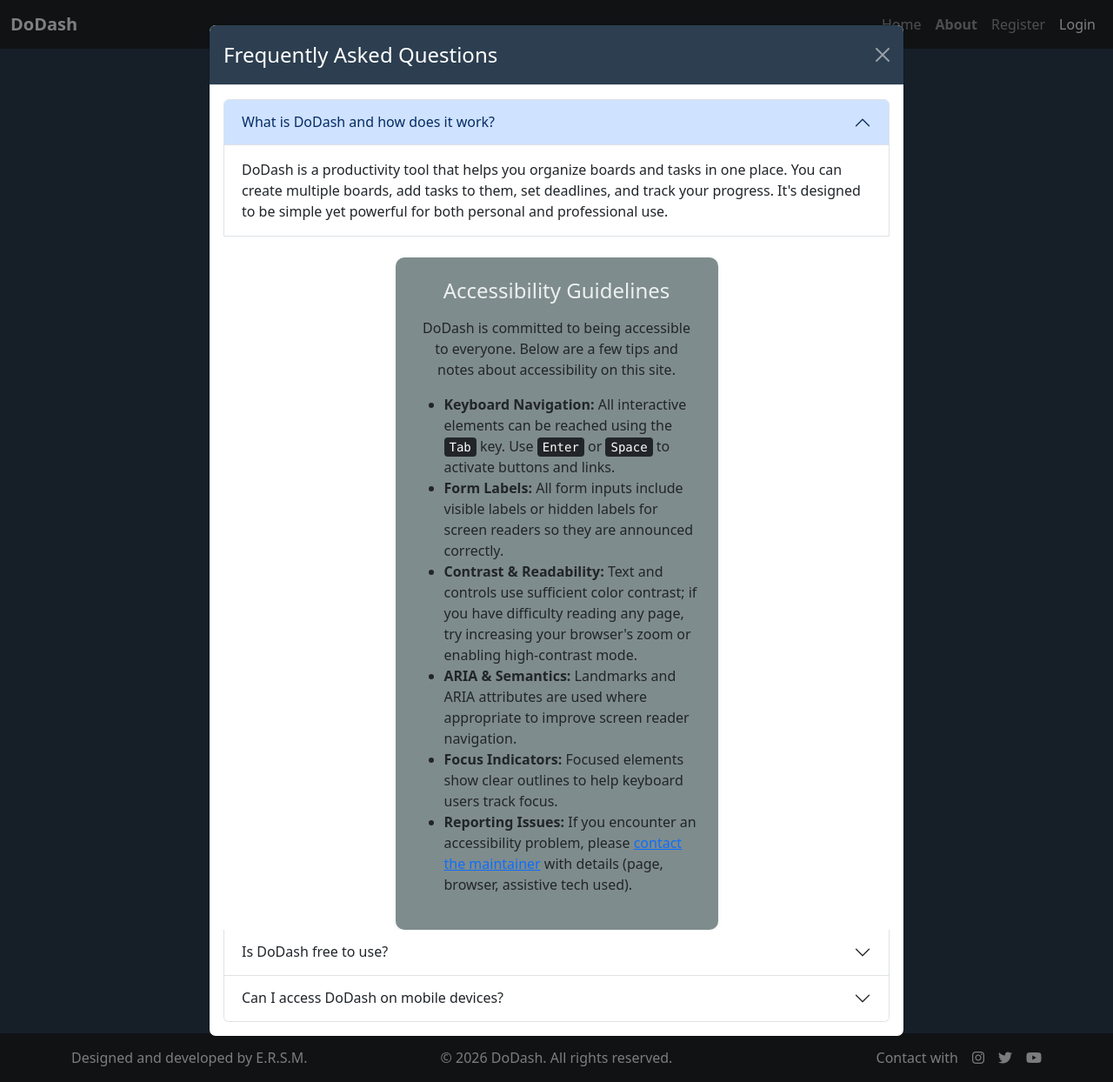
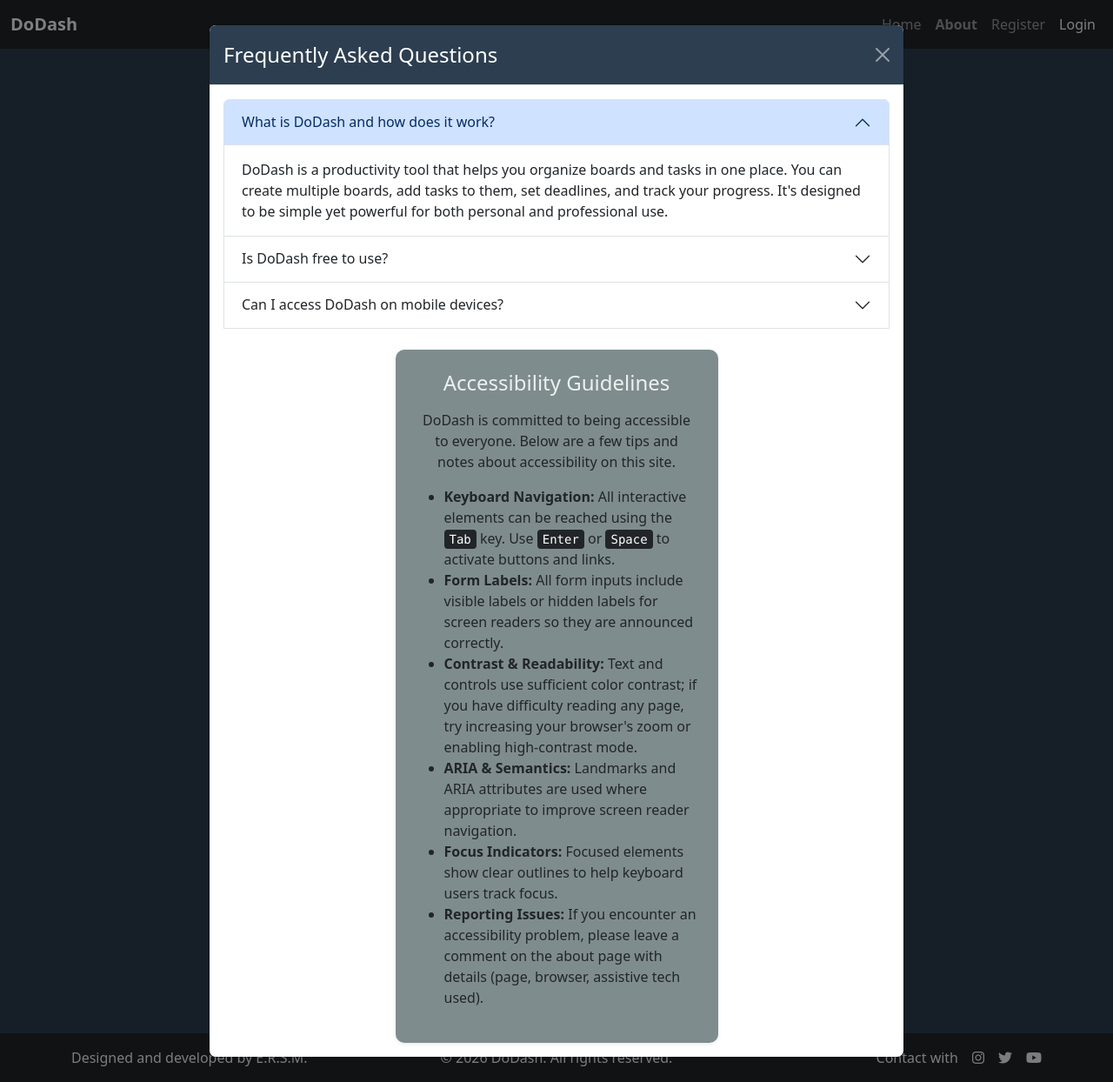
Before and after one commit to Enrique2007s/django-todo-app, a Django app: page /about/ in a window 1280 px wide, after a click on "Frequently Asked Questions". Shown: the whole page at 87% size. Run offline with Django 4.2, Linux system fonts and the light colour scheme; data that the repository does not hold is empty; some libraries are stand-ins or nearby versions; some web fonts are replaced.

Commit message:
accessibility guidelines, fix FAQ modal

```diff
--- a/about/templates/about/about.html
+++ b/about/templates/about/about.html
@@ -121,33 +121,13 @@
                     <!-- FAQ 1 -->
                     <div class="accordion-item">
                         <h3 class="accordion-header">
-                            <button class="accordion-button" type="button" data-bs-toggle="collapse" data-bs-target="#faq1" aria-expanded="true" aria-controls="faq1">
+                            <button id="faq1-btn" class="accordion-button" type="button" data-bs-toggle="collapse" data-bs-target="#faq1" aria-expanded="true" aria-controls="faq1">
                                 What is DoDash and how does it work?
                             </button>
                         </h3>
-                        <div class="accordion-collapse collapse show" data-bs-parent="#faqAccordion" role="region" aria-labelledby="faq1-btn">
+                        <div id="faq1" class="accordion-collapse collapse show" data-bs-parent="#faqAccordion" role="region" aria-labelledby="faq1-btn">
                             <div class="accordion-body">
                                 DoDash is a productivity tool that helps you organize boards and tasks in one place. You can create multiple boards, add tasks to them, set deadlines, and track your progress. It's designed to be simple yet powerful for both personal and professional use.
-                            </div>
-                        </div>
-                    </div>
-
-                    <!-- Accessibility Guidelines -->
-                    <div class="row justify-content-center">
-                        <div class="col-12 col-lg-8 col-xl-6">
-                            <div class="card shadow-sm border-0 mt-4" role="region" aria-labelledby="accessibilityGuidelinesHeading">
-                                <div class="card-body p-4">
-                                    <h2 id="accessibilityGuidelinesHeading" class="h4 mb-3 dashboard-title text-center">Accessibility Guidelines</h2>
-                                    <p class="mb-3 text-center">DoDash is committed to being accessible to everyone. Below are a few tips and notes about accessibility on this site.</p>
-                                    <ul>
-                                        <li><strong>Keyboard Navigation:</strong> All interactive elements can be reached using the <kbd>Tab</kbd> key. Use <kbd>Enter</kbd> or <kbd>Space</kbd> to activate buttons and links.</li>
-                                        <li><strong>Form Labels:</strong> All form inputs include visible labels or hidden labels for screen readers so they are announced correctly.</li>
-                                        <li><strong>Contrast &amp; Readability:</strong> Text and controls use sufficient color contrast; if you have difficulty reading any page, try increasing your browser's zoom or enabling high-contrast mode.</li>
-                                        <li><strong>ARIA &amp; Semantics:</strong> Landmarks and ARIA attributes are used where appropriate to improve screen reader navigation.</li>
-                                        <li><strong>Focus Indicators:</strong> Focused elements show clear outlines to help keyboard users track focus.</li>
-                                        <li><strong>Reporting Issues:</strong> If you encounter an accessibility problem, please <a href="mailto:enrique@example.com">contact the maintainer</a> with details (page, browser, assistive tech used).</li>
-                                    </ul>
-                                </div>
                             </div>
                         </div>
                     </div>
@@ -155,7 +135,7 @@
                     <!-- FAQ 2 -->
                     <div class="accordion-item">
                         <h3 class="accordion-header">
-                            <button class="accordion-button collapsed" type="button" data-bs-toggle="collapse" data-bs-target="#faq2" aria-expanded="false" aria-controls="faq2">
+                            <button id="faq2-btn" class="accordion-button collapsed" type="button" data-bs-toggle="collapse" data-bs-target="#faq2" aria-expanded="false" aria-controls="faq2">
                                 Is DoDash free to use?
                             </button>
                         </h3>
@@ -169,7 +149,7 @@
                     <!-- FAQ 3 -->
                     <div class="accordion-item">
                         <h3 class="accordion-header">
-                            <button class="accordion-button collapsed" type="button" data-bs-toggle="collapse" data-bs-target="#faq3" aria-expanded="false" aria-controls="faq3">
+                            <button id="faq3-btn" class="accordion-button collapsed" type="button" data-bs-toggle="collapse" data-bs-target="#faq3" aria-expanded="false" aria-controls="faq3">
                                 Can I access DoDash on mobile devices?
                             </button>
                         </h3>
@@ -180,4 +160,24 @@
                         </div>
                     </div>
 
+					<!-- Accessibility Guidelines -->
+                    <div class="row justify-content-center">
+                        <div class="col-12 col-lg-8 col-xl-6">
+                            <div class="card shadow-sm border-0 mt-4" role="region" aria-labelledby="accessibilityGuidelinesHeading">
+                                <div class="card-body p-4">
+                                    <h2 id="accessibilityGuidelinesHeading" class="h4 mb-3 dashboard-title text-center">Accessibility Guidelines</h2>
+                                    <p class="mb-3 text-center">DoDash is committed to being accessible to everyone. Below are a few tips and notes about accessibility on this site.</p>
+                                    <ul>
+                                        <li><strong>Keyboard Navigation:</strong> All interactive elements can be reached using the <kbd>Tab</kbd> key. Use <kbd>Enter</kbd> or <kbd>Space</kbd> to activate buttons and links.</li>
+                                        <li><strong>Form Labels:</strong> All form inputs include visible labels or hidden labels for screen readers so they are announced correctly.</li>
+                                        <li><strong>Contrast &amp; Readability:</strong> Text and controls use sufficient color contrast; if you have difficulty reading any page, try increasing your browser's zoom or enabling high-contrast mode.</li>
+                                        <li><strong>ARIA &amp; Semantics:</strong> Landmarks and ARIA attributes are used where appropriate to improve screen reader navigation.</li>
+                                        <li><strong>Focus Indicators:</strong> Focused elements show clear outlines to help keyboard users track focus.</li>
+                                        <li><strong>Reporting Issues:</strong> If you encounter an accessibility problem, please leave a comment on the about page with details (page, browser, assistive tech used).</li>
+                                    </ul>
+                                </div>
+                            </div>
+                        </div>
+                    </div>
+
 {% endblock content %}
```
